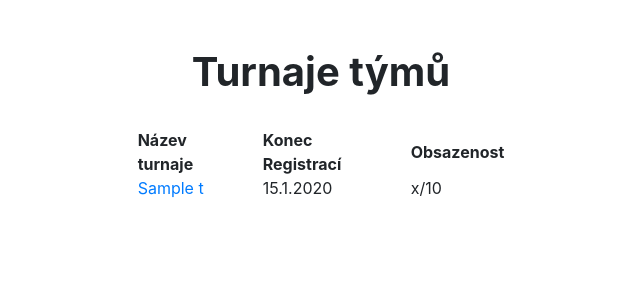
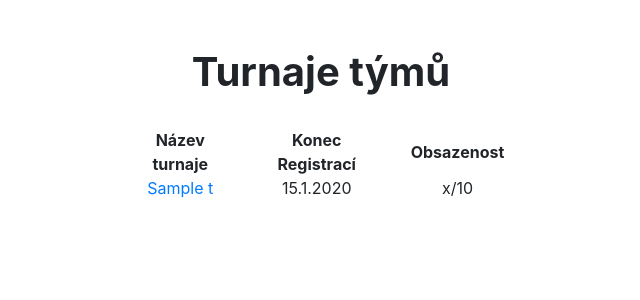
Before and after one commit to Jonnymen/IIS-projekt, a Django app: page /list_tournament_t/ in a window 1280 px wide. Shown: the part 56-356 px from the top of the page, without its empty margins (319-959 px from the left). Run offline with Django 3.2, Linux system fonts and the light colour scheme; tables that the repository leaves empty hold one stand-in row (values such as "Sample post"); some libraries are stand-ins or nearby versions.

Commit message:
Team tournaments list formatting

```diff
--- a/IIS_project/Kulecnik/templates/Kulecnik/tournament_t.html
+++ b/IIS_project/Kulecnik/templates/Kulecnik/tournament_t.html
@@ -4,6 +4,8 @@
 <style type="text/css">
     td {
         padding:0 20px 0 20px;
+        text-align: center;
+        vertical-align: middle;
     }
 </style>
 
```
